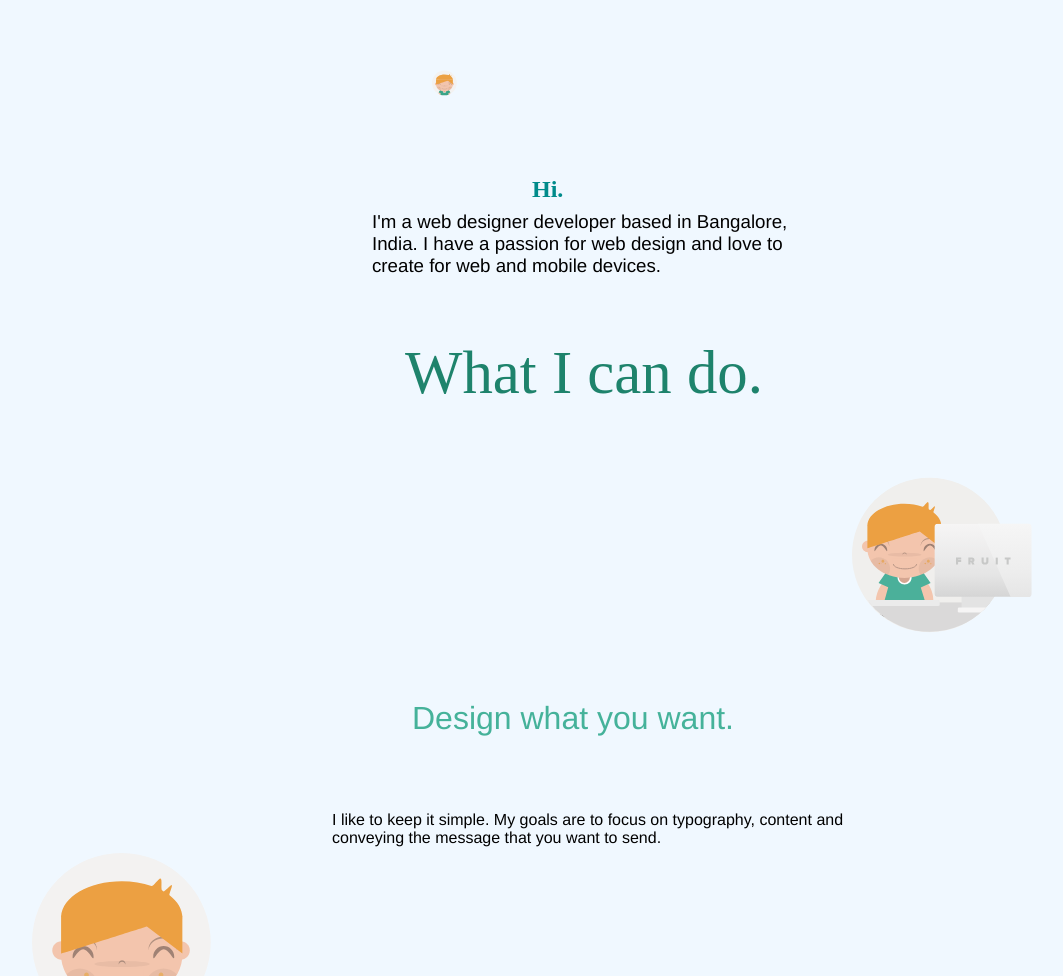
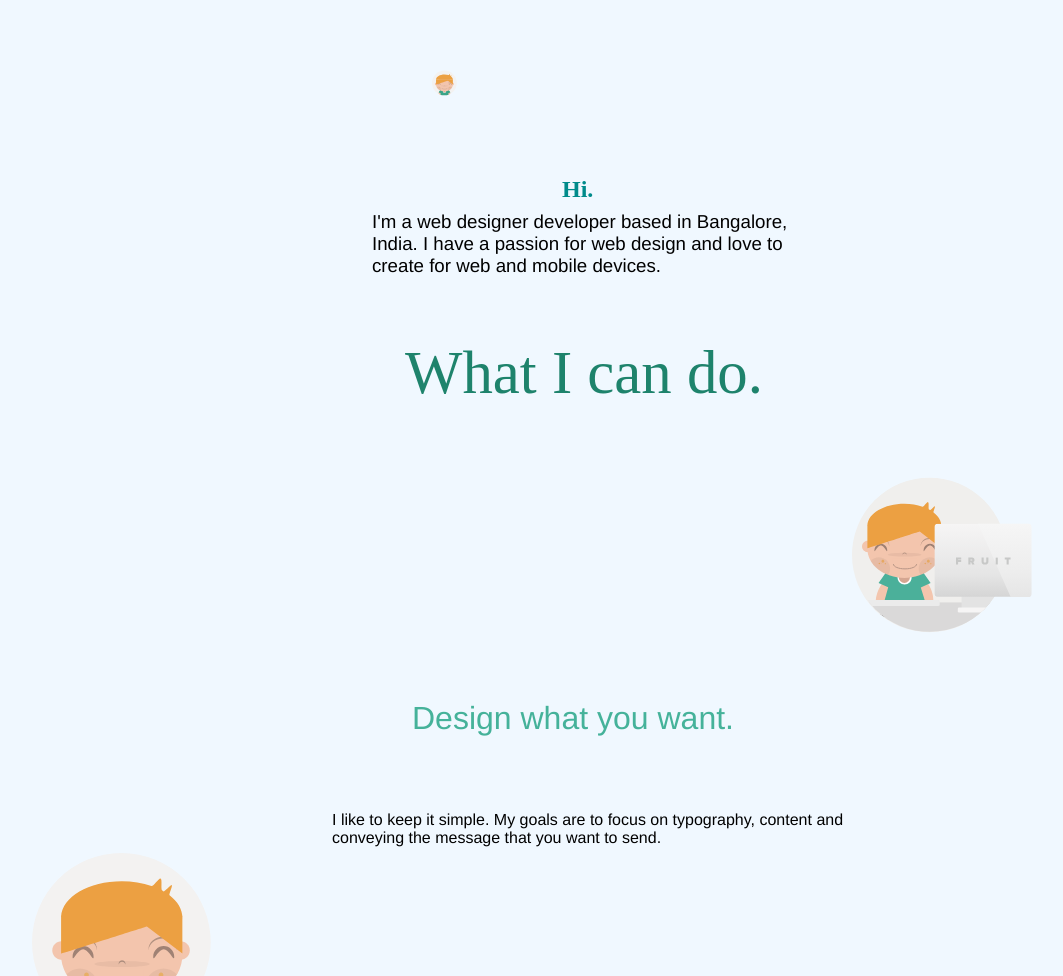
Before and after one commit to vikaskr-07/vk, a plain HTML site: page index.html in a window 1280 px wide. Shown: the part 979-1955 px from the top of the page, without its empty margins (56-1119 px from the left). Drawn offline with Linux system fonts and the light colour scheme.

Commit message:
Update styles.css

```diff
--- a/css/styles.css
+++ b/css/styles.css
@@ -73,7 +73,7 @@ margin-top:11px;
   font-family: serif;
   height: 15px;
   width: 300px;
-  margin-left: 580px;
+  margin-left: 610px;
 }
 .bottom h3{
   margin-left: 420px;
```
